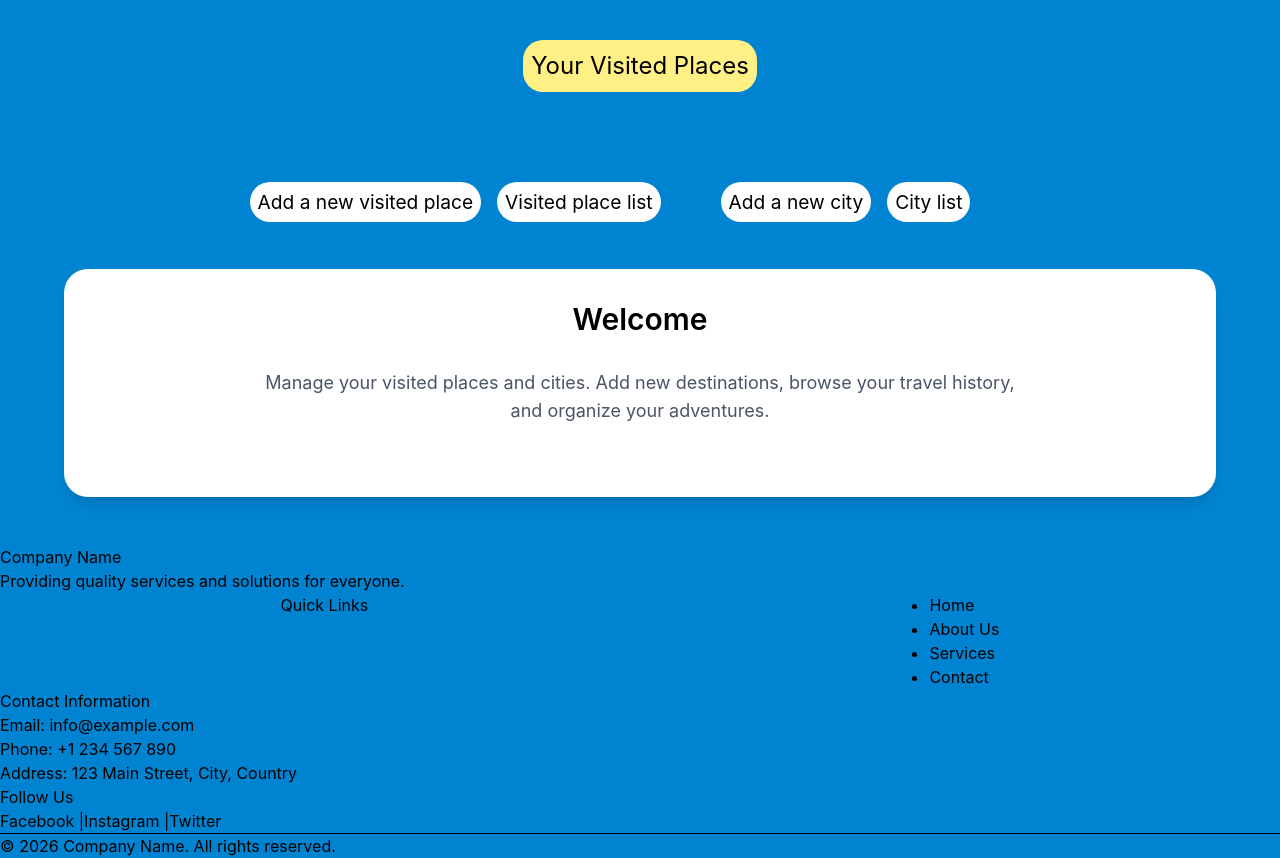
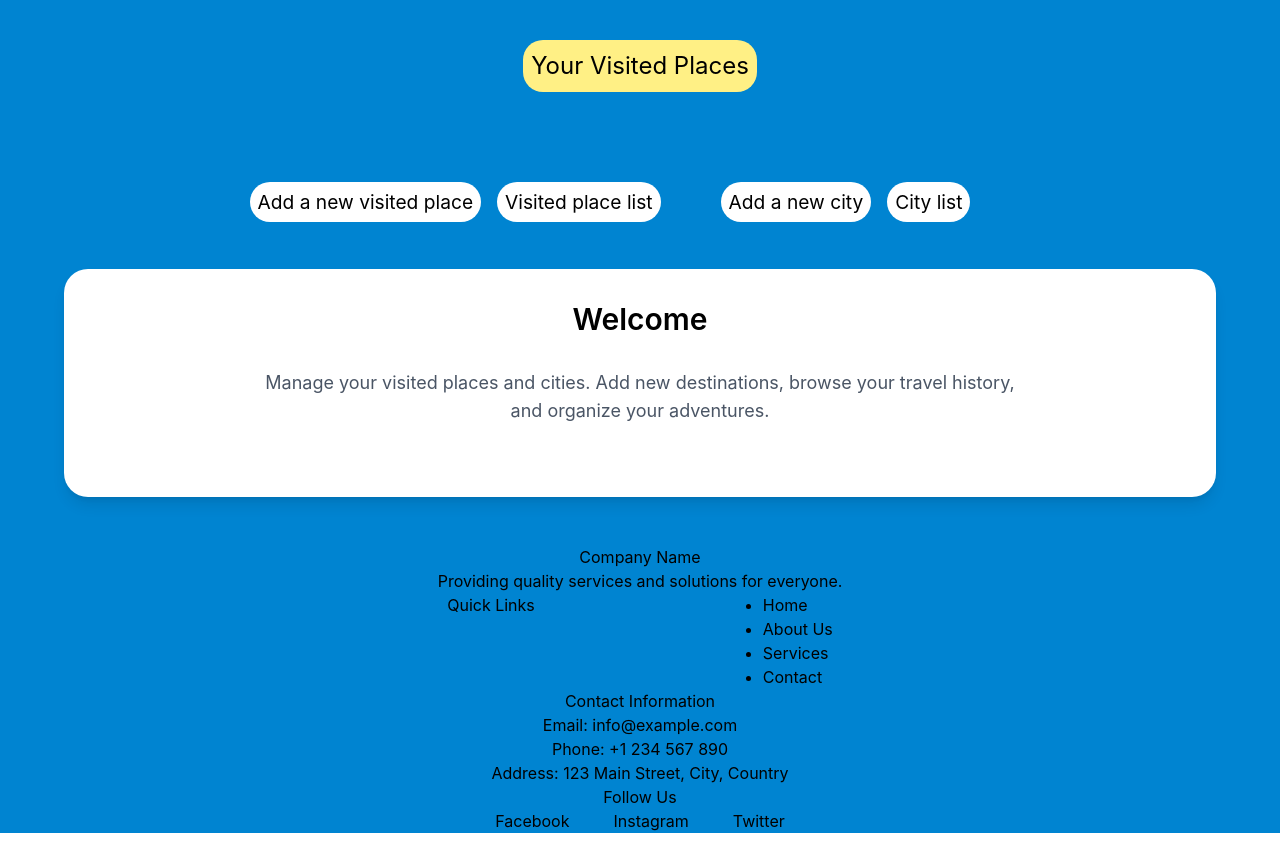
Before and after one commit to ArBa-dev-J/VisitedPlaces, a React (Vite) app in the folder front/: page / in a window 1280 px wide. After the commit the page ends 833 px from the top, so only its background shows below. Built offline with nearby package versions, Linux system fonts and the light colour scheme.

Commit message:
add centering for footer html tags

```diff
--- a/front/src/components/Footer.jsx
+++ b/front/src/components/Footer.jsx
@@ -2,10 +2,12 @@ function Footer() {
   return (
     <>
       <footer>
-        <h3>Company Name</h3>
-        <p>Providing quality services and solutions for everyone.</p>
+        <h3 className="text-center">Company Name</h3>
+        <p className="text-center">
+          Providing quality services and solutions for everyone.
+        </p>
 
-        <div className="flex justify-around">
+        <div className="flex justify-center gap-57">
           <h4>Quick Links</h4>
           <ol className="list-disc">
             <li>
@@ -23,15 +25,16 @@ function Footer() {
           </ol>
         </div>
 
-        <h4>Contact Information</h4>
-        <p>Email: info@example.com</p>
-        <p>Phone: +1 234 567 890</p>
-        <p>Address: 123 Main Street, City, Country</p>
-        <h4>Follow Us</h4>
-        <a href="#">Facebook</a> |<a href="#">Instagram</a> |
-        <a href="#">Twitter</a>
-        <hr></hr>
-        <p>&copy; 2026 Company Name. All rights reserved.</p>
+        <h4 className="text-center">Contact Information</h4>
+        <p className="text-center">Email: info@example.com</p>
+        <p className="text-center">Phone: +1 234 567 890</p>
+        <p className="text-center">Address: 123 Main Street, City, Country</p>
+        <h4 className="text-center">Follow Us</h4>
+
+        <div className="flex justify-center gap-11">
+          <a href="#">Facebook</a> <a href="#">Instagram</a>
+          <a href="#">Twitter</a>
+        </div>
       </footer>
     </>
   );
```
